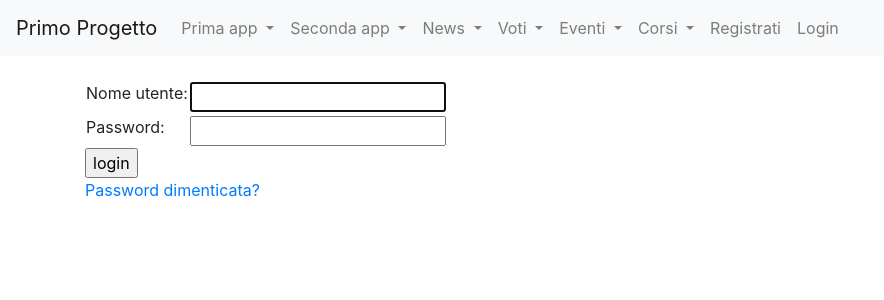
After one commit to GabryMark06/primo_progetto, a Django app: page /accounts/login/ in a window 1280 px wide. The commit adds this page. Shown: the top 300 px of the page, without its empty margins (0-884 px from the left). Run offline with Django 5.2, Linux system fonts and the light colour scheme.

Commit message:
login
login

```diff
--- a/primo_progetto/settings.py
+++ b/primo_progetto/settings.py
@@ -145,3 +145,8 @@ STATIC_URL = 'static/'
 # https://docs.djangoproject.com/en/5.1/ref/settings/#default-auto-field
 
 DEFAULT_AUTO_FIELD = 'django.db.models.BigAutoField'
+
+# Redirect to home URL after login (Default redirects to /accounts/profile/)
+LOGIN_REDIRECT_URL = '/'
+
+EMAIL_BACKEND = 'django.core.mail.backends.console.EmailBackend'
--- a/primo_progetto/urls.py
+++ b/primo_progetto/urls.py
@@ -29,3 +29,8 @@ urlpatterns = [
     path('corsi_formazione/',include("corsi_formazione.urls",namespace="corsi_formazione")),
     path('eventi/',include("eventi.urls",namespace="eventi"))
 ]
+
+#Add Django site authentication urls (for login, logout, password management)
+urlpatterns += [
+    path('accounts/', include('django.contrib.auth.urls')),
+]
--- a/templates/base.html
+++ b/templates/base.html
@@ -91,6 +91,27 @@
                 <a class="dropdown-item" href="{% url 'corsi_formazione:viewF1'%}">viewF</a>
               </div>
             </li>
+            <li class="nav-item dropdown">
+              {% if request.user.is_authenticated %}
+                <a class="nav-link dropdown-toggle" href="#" id="navbarDropdown" role="button" data-toggle="dropdown" aria-haspopup="true" aria-expanded="false">
+                  {{ request.user.username }}
+                </a>
+                <div class="dropdown-menu" aria-labelledby="navbarDropdown">
+                  <div class="dropdown-divider"></div>
+                  <form id="logout-form" action="{% url 'logout' %}" method="post">
+                    {% csrf_token %}
+                    <button class="btn ft-power" type="submit">Logout</button>
+                  </form>
+                </div>
+              {% else %}
+                <li class="nav-item">
+                  <a class="nav-link" href="#">Registrati</a>
+                </li>
+                <li class="nav-item">
+                  <a class="nav-link" href="{% url 'login' %}">Login</a>
+                </li>
+              {% endif %}
+            </li>
           </ul>
         </div>
     </nav>
--- /dev/null
+++ b/templates/registration/logged_out.html
@@ -0,0 +1,5 @@
+{% extends "base.html" %}
+{% block content %}
+  <p>Logout effettuato</p>
+  <a href="{% url 'login'%}">Clicca qui per rieffettuare il login</a>
+{% endblock %}
--- /dev/null
+++ b/templates/registration/login.html
@@ -0,0 +1,23 @@
+{% extends "base.html" %}
+{% block content %}
+{% if form.errors %}
+  <p>Username e Password non combaciano: riprova!</p>
+{% endif %}
+<form method="post" action="{% url 'login' %}">
+{% csrf_token %}
+<table>
+<tr>
+  <td>{{ form.username.label_tag }}</td>
+  <td>{{ form.username }}</td>
+</tr>
+<tr>
+  <td>{{ form.password.label_tag }}</td>
+  <td>{{ form.password }}</td>
+</tr>
+</table>
+<input type="submit" value="login" />
+<input type="hidden" name="next" value="{{ next }}" />
+</form>
+{# Assumes you setup the password_reset view in your URLconf #}
+<p><a href="{% url 'password_reset' %}">Password dimenticata?</a></p>
+{% endblock %}
--- /dev/null
+++ b/templates/registration/password_reset_complete.html
@@ -0,0 +1,5 @@
+{% extends "base.html" %}
+{% block content %}
+  <h1>Password cambiata con Successo!</h1>
+  <p><a href="{% url 'login' %}">Effettua il login</a></p>
+{% endblock %}
--- /dev/null
+++ b/templates/registration/password_reset_done.html
@@ -0,0 +1,4 @@
+{% extends "base.html" %}
+{% block content %}
+  <p>Ti abbiamo inviato via mail le istruzioni per il cambio password!. Visita la tua casella di posta e segui il link allegato per procedere.</p>
+{% endblock %}
--- /dev/null
+++ b/templates/registration/password_reset_email.html
@@ -0,0 +1,2 @@
+Qualcuno ha richiesto un password reset per l'account associato alla mail{{ email }}. Segui il link per procedere:
+{{ protocol}}://{{ domain }}{% url 'password_reset_confirm' uidb64=uid token=token %}
```
Also changed, not shown: templates/registration/password_reset_confirm.html (added, +28 -0 lines), templates/registration/password_reset_form.html (added, +11 -0 lines), db.sqlite3.
